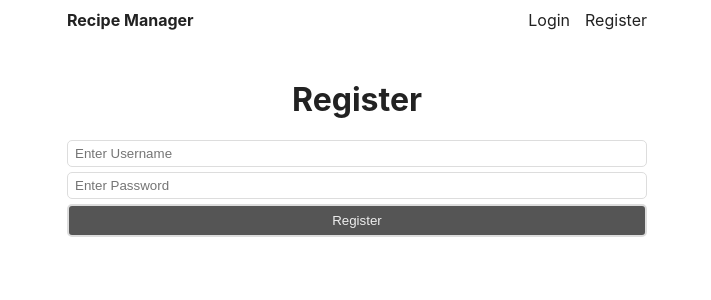
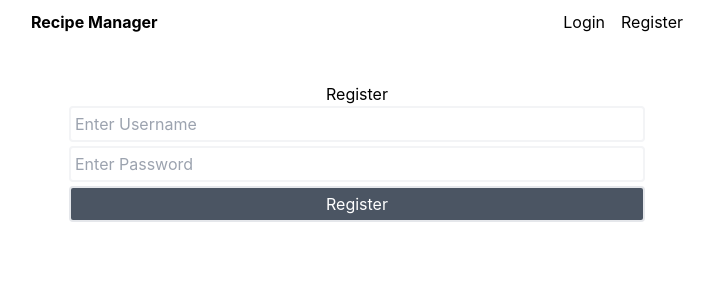
Before and after one commit to kim4jc/recipe-manager, a React (Create React App) app in the folder frontend/: page /register in a window 1280 px wide. Shown: the top 300 px of the page, without its empty margins (283-994 px from the left). Built offline with nearby package versions, Linux system fonts and the light colour scheme.

Commit message:
styled frontend with tailwind

```diff
--- a/frontend/package.json
+++ b/frontend/package.json
@@ -36,5 +36,8 @@
       "last 1 firefox version",
       "last 1 safari version"
     ]
+  },
+  "devDependencies": {
+    "tailwindcss": "^3.4.17"
   }
 }
--- a/frontend/src/App.css
+++ /dev/null
@@ -1,33 +0,0 @@
-*{
-box-sizing: border-box;
-}
-
-body{
-  color: #222;
-}
-
-main{
-  padding: 10px;
-  max-width: 600px;
-  margin: 0 auto;
-}
-
-header{
-  display:flex;
-  justify-content: space-between;
-  margin-bottom: 50px;
-}
-
-header a{
-  text-decoration: none;
-  color: inherit;
-}
-
-header a.logo{
-  font-weight: bold;
-}
-
-header nav{
-  display: flex;
-  gap: 15px;
-}
--- a/frontend/src/App.js
+++ b/frontend/src/App.js
@@ -1,4 +1,3 @@
-import './App.css';
 import { Route, Routes } from "react-router-dom";
 import Layout from './layout';
 import LoginPage from "./pages/LoginPage/LoginPage.js";
--- a/frontend/src/header.js
+++ b/frontend/src/header.js
@@ -2,12 +2,12 @@ import { Link } from "react-router-dom";
 
 export default function Header(){
     return(
-        <header>
-        <Link to="/" className="logo">Recipe Manager</Link>
-        <nav>
-          <Link to="/login">Login</Link>
-          <Link to="/register">Register</Link>
-        </nav>
+      <header className="flex justify-between mb-12">
+        <Link to="/" className="font-bold">Recipe Manager</Link>
+          <nav className="flex gap-4">
+            <Link to="/login">Login</Link>
+            <Link to="/register">Register</Link>
+          </nav>
       </header>
     );
 }
--- a/frontend/src/index.css
+++ b/frontend/src/index.css
@@ -1,3 +1,7 @@
+@tailwind base;
+@tailwind components;
+@tailwind utilities;
+
 body {
   margin: 0;
   font-family: -apple-system, BlinkMacSystemFont, 'Segoe UI', 'Roboto', 'Oxygen',
--- a/frontend/src/layout.js
+++ b/frontend/src/layout.js
@@ -3,7 +3,7 @@ import Header from './header.js';
 
 export default function Layout(){
     return (
-        <main>
+        <main className="p-2.5 max-w-2xl mx-auto">
             <Header/>
             <Outlet/>
         </main>
--- a/frontend/src/pages/LoginPage/LoginPage.css
+++ /dev/null
@@ -1,28 +0,0 @@
-.login h1{
-    text-align: center;
-}
-
-.login form{
-    max-width: 400px;
-    margin: 0 auto;
-}
-
-.login input{
-    display: block;
-    margin-bottom:5px;
-    width: 100%;
-    padding: 5px 7px;
-    border: 1px solid #ddd;
-    border-radius: 5px;
-    background-color: #fff;
-}
-
-.login button{
-    width: 100%;
-    display: block;
-    padding: 7px 0px;
-    border: 2px solid #ddd;
-    border-radius: 5px;
-    background-color: #555;
-    color: #eee;
-}
--- a/frontend/src/pages/LoginPage/LoginPage.js
+++ b/frontend/src/pages/LoginPage/LoginPage.js
@@ -1,6 +1,5 @@
 import { useState } from 'react';
 import { Navigate } from 'react-router-dom';
-import './LoginPage.css';
 
 export default function LoginPage(){
     const [username, setUsername] = useState('');
@@ -38,17 +37,17 @@ export default function LoginPage(){
         return <Navigate to={'/'} />
     }
     return(
-        <form className="login" onSubmit={login}>
-            <h1>Login</h1>
-            <input  type="text"
+        <form className="max-w-xl m-auto" onSubmit={login}>
+            <h1 className="text-center">Login</h1>
+            <input  type="text" className="w-full block py-1 px-1 border-2 border-gray-100 rounded bg-white mb-1"
                     placeholder="Enter Username"
                     value={username}
                     onChange={ev => {setUsername(ev.target.value)}}/>
-            <input  type="password"
+            <input  type="password" className="w-full block py-1 px-1 border-2 border-gray-100 rounded bg-white mb-1"
                     placeholder="Enter Password"
                     value={password}
                     onChange={ev => {setPassword(ev.target.value)}}/>
-            <button>Login</button>
+            <button className="block mb-1 w-full py-1 px-2 border-2 rounded bg-gray-600 text-white">Login</button>
         </form>
     );
 }
--- a/frontend/src/pages/RegisterPage/RegisterPage.css
+++ /dev/null
@@ -1,28 +0,0 @@
-.register h1{
-    text-align: center;
-}
-
-.register form{
-    max-width: 400px;
-    margin: 0 auto;
-}
-
-.register input{
-    display: block;
-    margin-bottom:5px;
-    width: 100%;
-    padding: 5px 7px;
-    border: 1px solid #ddd;
-    border-radius: 5px;
-    background-color: #fff;
-}
-
-.register button{
-    width: 100%;
-    display: block;
-    padding: 7px 0px;
-    border: 2px solid #ddd;
-    border-radius: 5px;
-    background-color: #555;
-    color: #eee;
-}
--- a/frontend/src/pages/RegisterPage/RegisterPage.js
+++ b/frontend/src/pages/RegisterPage/RegisterPage.js
@@ -1,4 +1,3 @@
-import './RegisterPage.css';
 import { useState } from "react";
 
 export default function RegisterPage(){
@@ -30,17 +29,17 @@ export default function RegisterPage(){
     }
 
     return(
-        <form className="register" onSubmit={register}>
-            <h1>Register</h1>
-            <input type="text"
+        <form className="max-w-xl m-auto" onSubmit={register}>
+            <h1 className="text-center">Register</h1>
+            <input type="text" className="w-full block py-1 px-1 border-2 border-gray-100 rounded bg-white mb-1"
                     placeholder="Enter Username"
                     value={username}
                     onChange={ev => setUsername(ev.target.value)}/>
-            <input type="password"
+            <input type="password" className="w-full block py-1 px-1 border-2 border-gray-100 rounded bg-white mb-1"
                     placeholder="Enter Password"
                     value={password}
                     onChange={ev => setPassword(ev.target.value)}/>
-            <button>Register</button>
+            <button  className="block mb-1 w-full py-1 px-2 border-2 rounded bg-gray-600 text-white">Register</button>
         </form>
     );
 }
--- /dev/null
+++ b/frontend/tailwind.config.js
@@ -0,0 +1,10 @@
+/** @type {import('tailwindcss').Config} */
+module.exports = {
+  content: [
+    "./src/**/*.{js,jsx,ts,tsx}"
+  ],
+  theme: {
+    extend: {},
+  },
+  plugins: [],
+}
```
Also changed, not shown: 2 other files (tests, documents, lock files or other folders).
